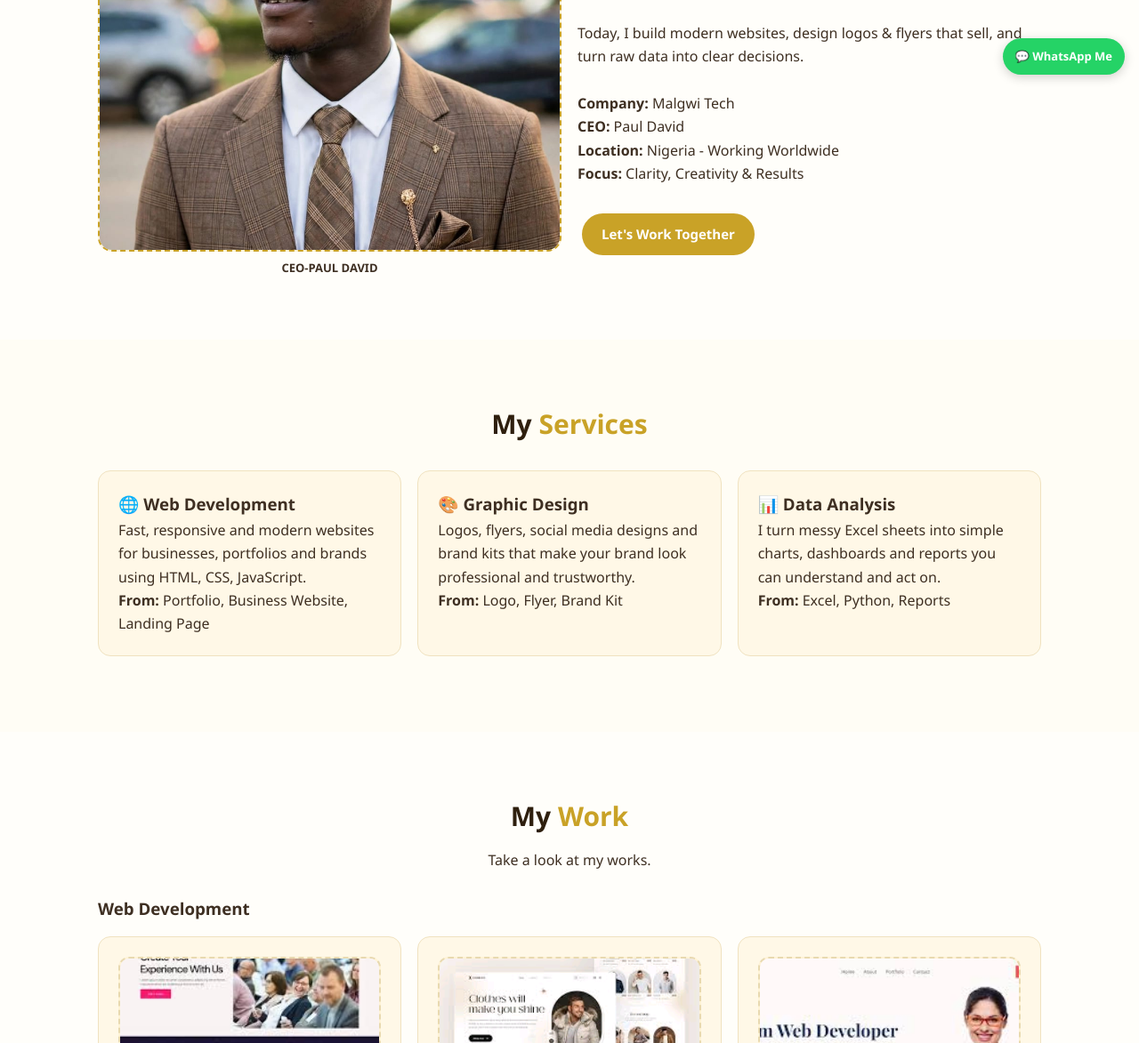
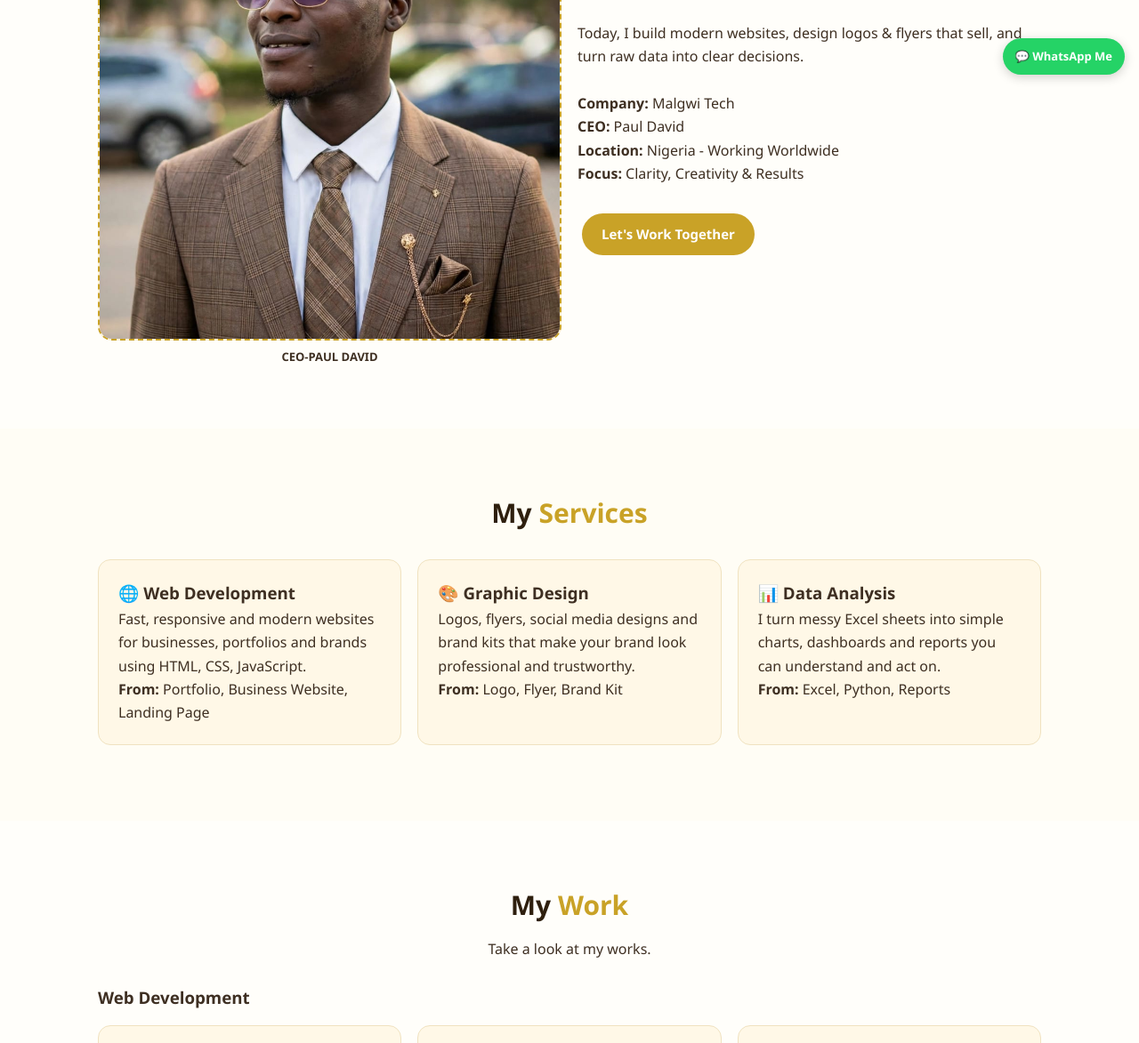
Before and after one commit to Pauldavid111/Malgwi-tech, a plain HTML site: page index.html in a window 1280 px wide. Shown: the part 700-1873 px from the top of the page at 89% size. Drawn offline with Linux system fonts and the light colour scheme.

Commit message:
Increase profile image height from 400px to 500px

```diff
--- a/index.html
+++ b/index.html
@@ -30,7 +30,7 @@ h2 span{color:#C9A227}
 .card{background:#FFF8E7;padding:22px;border-radius:14px;margin:15px 0;border:1px solid #F0E2C0}
 .grid{display:grid;grid-template-columns:1fr 1fr 1fr;gap:18px}
 .grid2{display:grid;grid-template-columns:1fr 1fr;gap:18px;align-items:start}
-.profile-img{width:100%;height:400px;object-fit:cover;border-radius:16px;background:#FFF3D6;display:flex;align-items:center;justify-content:center;border:2px dashed #C9A227;color:#8B5E00;text-align:center}
+.profile-img{width:100%;height:500px;object-fit:cover;border-radius:16px;background:#FFF3D6;display:flex;align-items:center;justify-content:center;border:2px dashed #C9A227;color:#8B5E00;text-align:center}
 .work-img{width:100%;height:220px;object-fit:cover;border-radius:12px;background:#FFF3D6;display:flex;align-items:center;justify-content:center;border:2px dashed #E8D9B0;color:#8B5E00}
 .tag{display:inline-block;background:#fff;padding:6px 12px;border-radius:20px;font-size:13px;margin:3px;border:1px solid #F0E2C0}
 input,textarea,select{width:100%;padding:12px;margin:8px 0;border-radius:10px;border:1.5px solid #E8D9B0;background:#FFFEFA;outline:none;font-size:15px}
```
